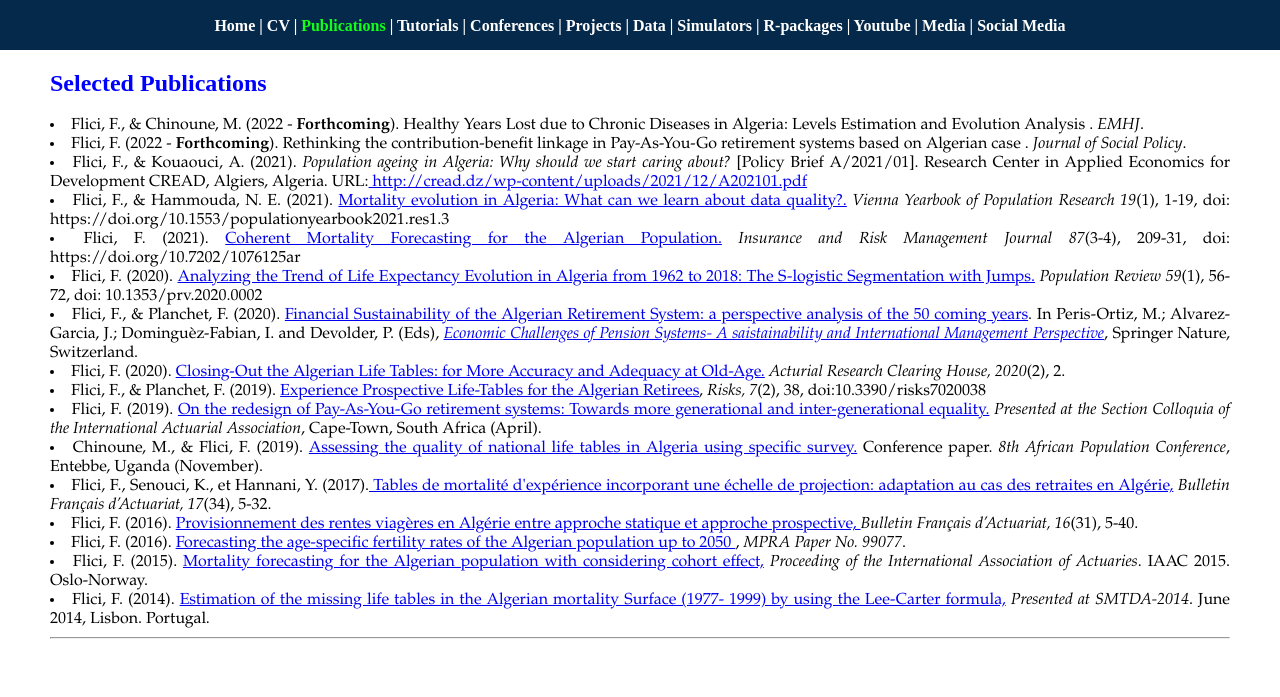
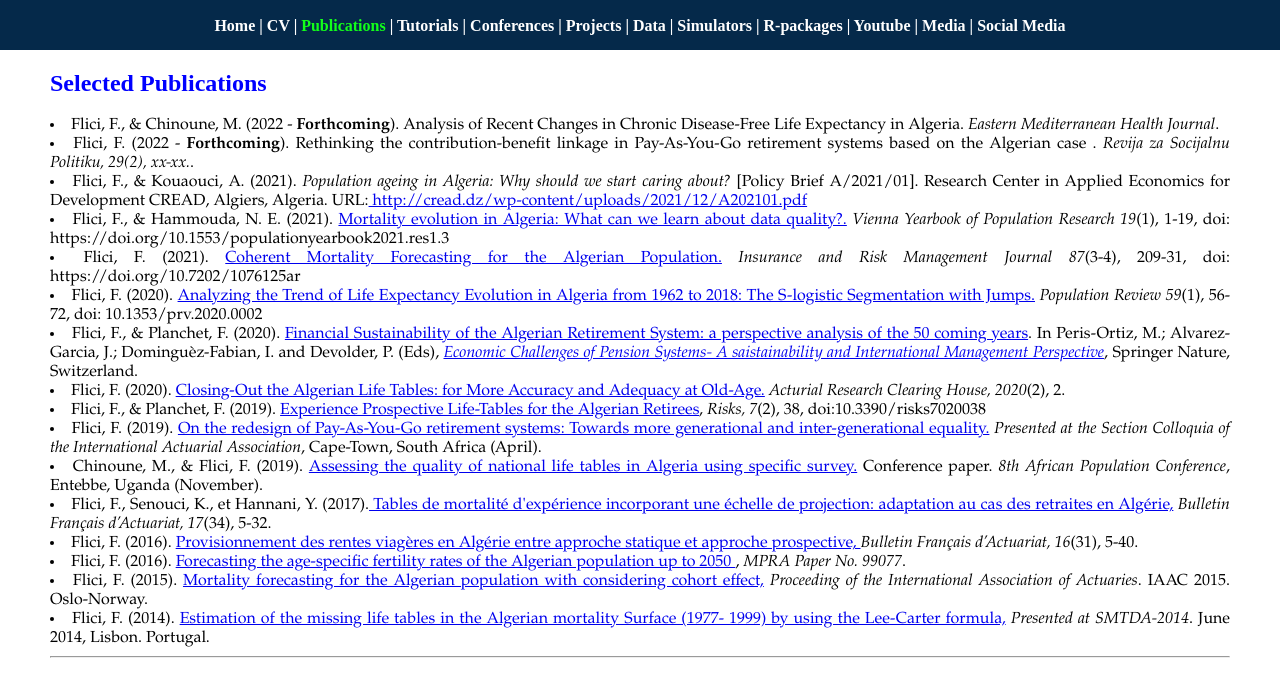
Before and after one commit to Farid-FLICI/farid-flici.github.io, a Jekyll site: the page pub.html, which Jekyll copies as it is, in a window 1280 px wide. Shown: the top 697 px of the page. Built offline with Jekyll 4.4.1, drawn with Linux system fonts in a browser that asks for light colours.

Commit message:
Update pub.html

```diff
--- a/pub.html
+++ b/pub.html
@@ -106,11 +106,11 @@ h3 {
 <p style="color:white"> Selected Publications </p>
 <h2 id="pub"> Selected Publications </h2>
    <li> Flici, F., & Chinoune, M. (2022 - <b>Forthcoming</b>).
- <a> Healthy Years Lost due to Chronic Diseases in Algeria: Levels Estimation and Evolution Analysis </a>.
- <i>EMHJ</i>.
+ <a> Analysis of Recent Changes in Chronic Disease-Free Life Expectancy in Algeria</a>.
+ <i>Eastern Mediterranean Health Journal</i>.
    <li> Flici, F. (2022 - <b>Forthcoming</b>).
-   <a> Rethinking the contribution-benefit linkage in Pay-As-You-Go retirement systems based on Algerian case </a>.
-   <i>Journal of Social Policy</i>.
+   <a> Rethinking the contribution-benefit linkage in Pay-As-You-Go retirement systems based on the Algerian case </a>.
+   <i> Revija za Socijalnu Politiku, 29(2), xx-xx.</i>.
 
 <li> Flici, F., & Kouaouci, A. (2021). <i>Population ageing in Algeria: Why should we start caring about?</i> [Policy Brief A/2021/01].
   Research Center in Applied Economics for Development CREAD, Algiers, Algeria. URL:<a href="http://cread.dz/wp-content/uploads/2021/12/A202101.pdf" target="_blank">
```
